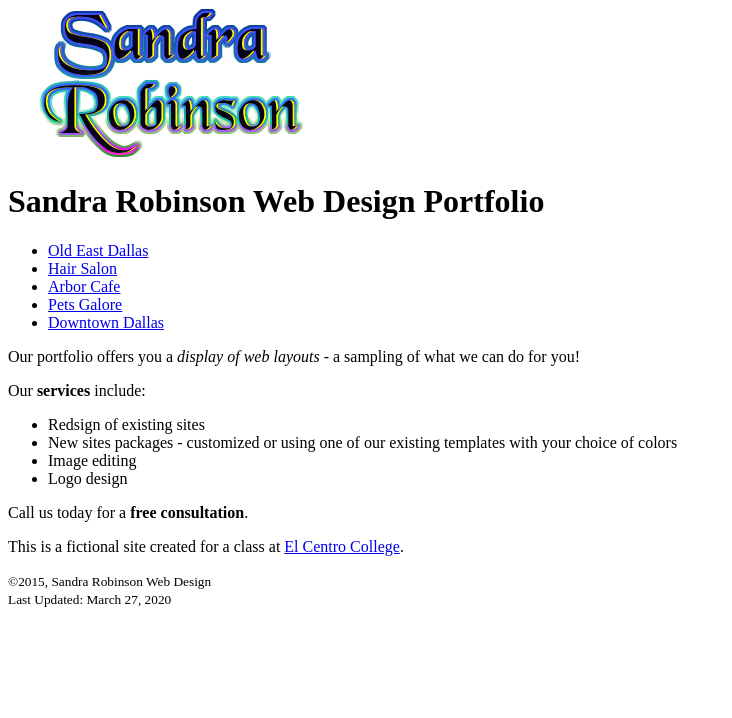
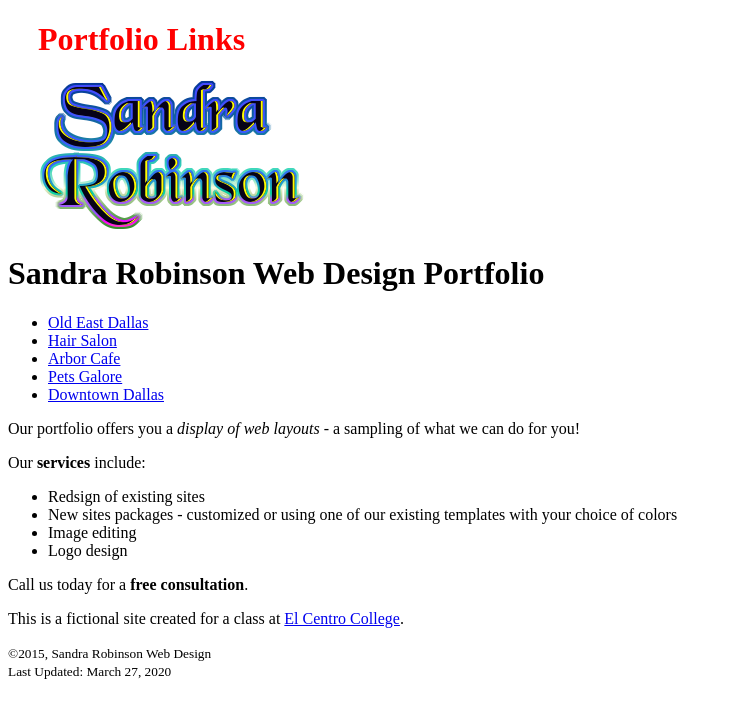
Before and after one commit to FreeStone21/FreeStone21.github.io, a plain HTML site: page html/index.html in a window 1280 px wide. Shown: the whole page, without its empty margins (0-732 px from the left). Drawn offline with Linux system fonts and the light colour scheme.

Commit message:
Add files via upload

```diff
--- a/html/index.html
+++ b/html/index.html
@@ -10,7 +10,9 @@
      <meta name="description" content="Welcome to a display of my web design portfolo.">
 
 
+	<link rel="stylessheet" type="text/css" href="styles/template.css">
 
+  <h1 style="color:red;margin-left:30px;">Portfolio Links</h1>
 </head>
 
 <body>
```
Also changed, not shown: html/template/template.html (+1 -0 lines), 1 other file.
